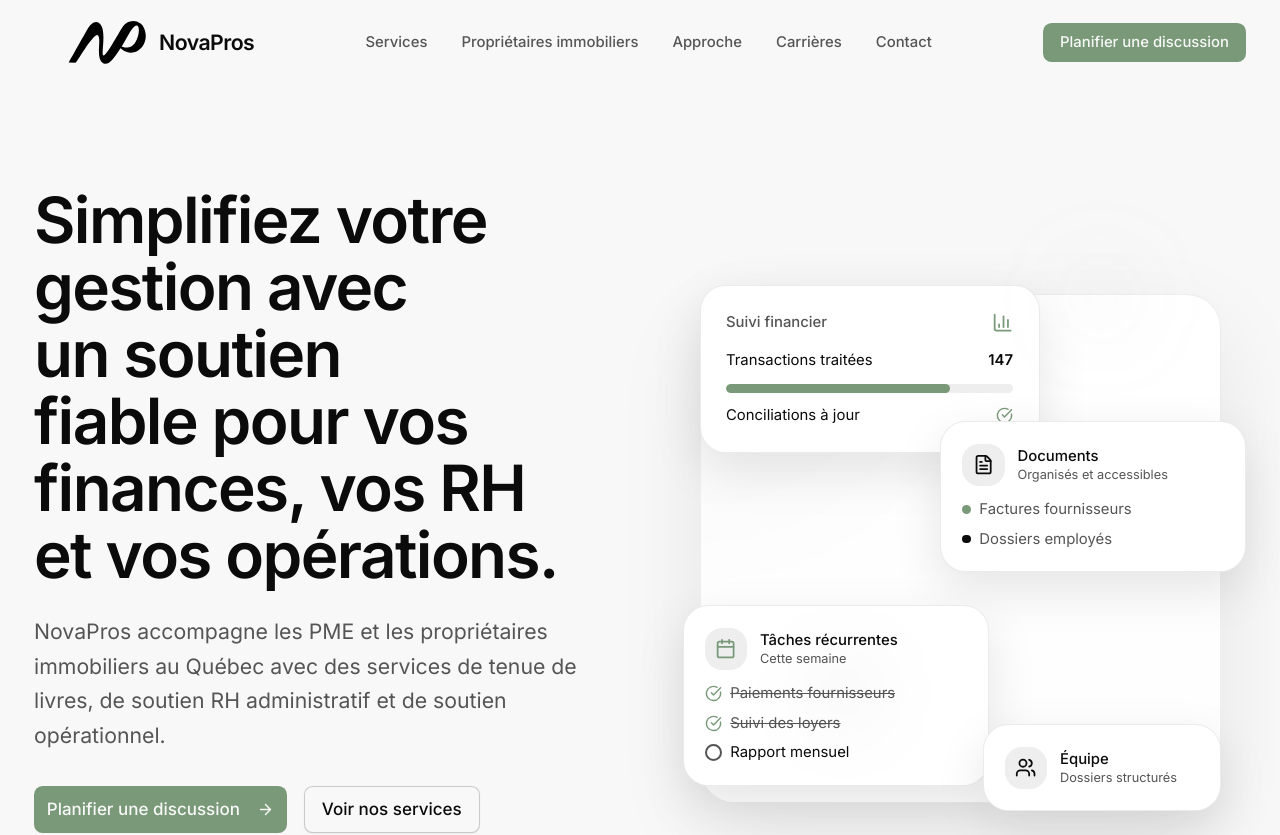
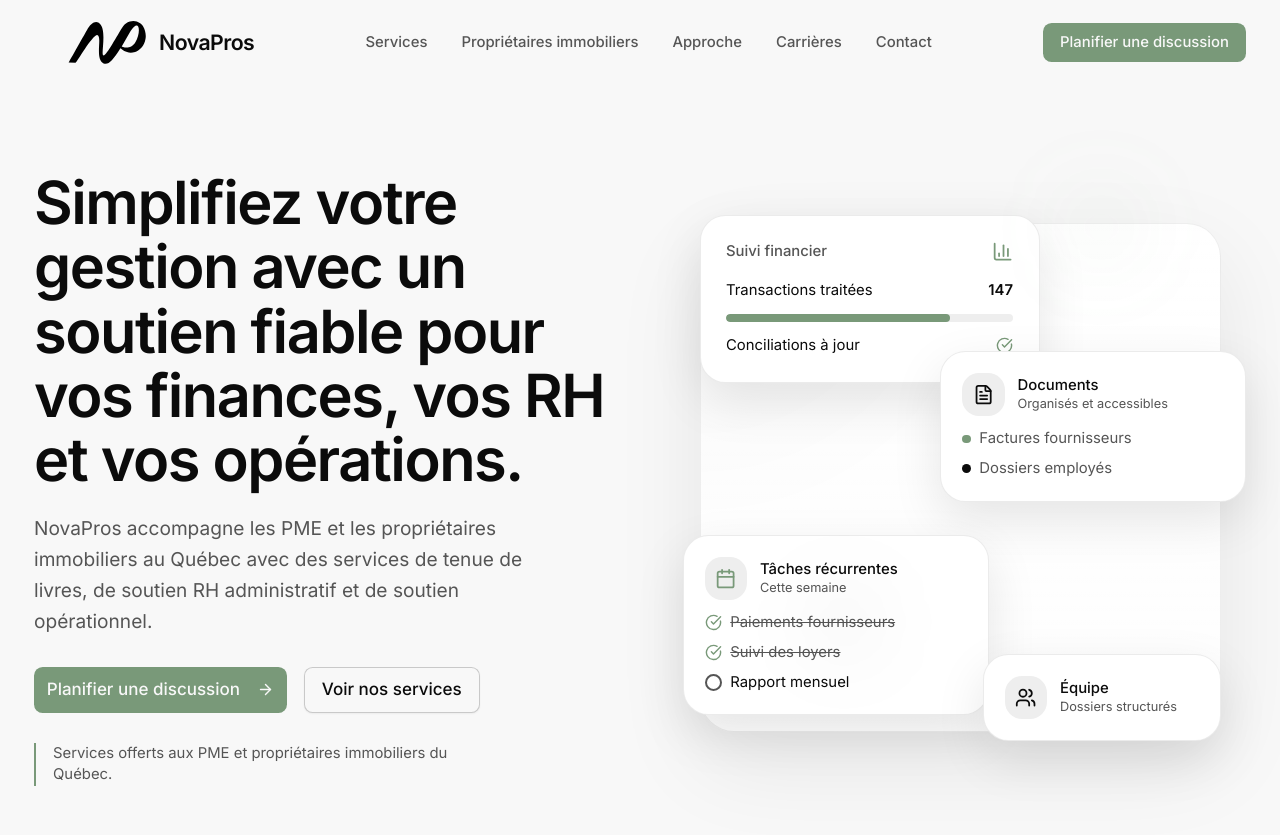
Before and after one commit to novapros-ca/storefront, a Next.js app: page / in a window 1280 px wide. Shown: the top 835 px of the page. Built offline with nearby package versions, Linux system fonts and the light colour scheme.

Commit message:
refactor: reduce hero text scale for better above-the-fold balance

```diff
--- a/components/hero-section.tsx
+++ b/components/hero-section.tsx
@@ -4,17 +4,17 @@ import { ArrowRight, FileText, Users, CheckCircle, BarChart3, Calendar } from "l
 
 export function HeroSection() {
   return (
-    <section className="relative py-12 sm:py-16 lg:py-24 overflow-hidden">
+    <section className="relative py-12 sm:py-16 lg:py-20 overflow-hidden">
       <div className="absolute inset-x-0 top-0 -z-10 h-[32rem] bg-[radial-gradient(circle_at_top_left,_rgba(0,0,0,0.04),_transparent_45%),radial-gradient(circle_at_top_right,_rgba(119,147,120,0.10),_transparent_35%)]" />
       <div className="container mx-auto px-4 lg:px-8">
         <div className="grid lg:grid-cols-2 gap-10 lg:gap-16 items-center">
           {/* Left Content */}
-          <div className="space-y-6 sm:space-y-8">
-            <div className="space-y-4 sm:space-y-6 max-w-2xl">
-              <h1 className="text-3xl sm:text-4xl lg:text-6xl font-semibold tracking-tight text-foreground leading-[1.05] text-balance">
+          <div className="space-y-5 sm:space-y-7">
+            <div className="space-y-4 sm:space-y-5 max-w-xl lg:max-w-2xl">
+              <h1 className="text-3xl sm:text-4xl lg:text-5xl xl:text-[3.5rem] font-semibold tracking-tight text-foreground leading-[1.08] text-balance">
                 Simplifiez votre gestion avec un soutien fiable pour vos finances, vos RH et vos opérations.
               </h1>
-              <p className="text-base sm:text-lg lg:text-xl text-muted-foreground leading-relaxed max-w-xl">
+              <p className="text-base sm:text-lg lg:text-[1.125rem] text-muted-foreground leading-relaxed max-w-lg">
                 NovaPros accompagne les PME et les propriétaires immobiliers au Québec avec des services de tenue de livres, de soutien RH administratif et de soutien opérationnel.
               </p>
             </div>
```
